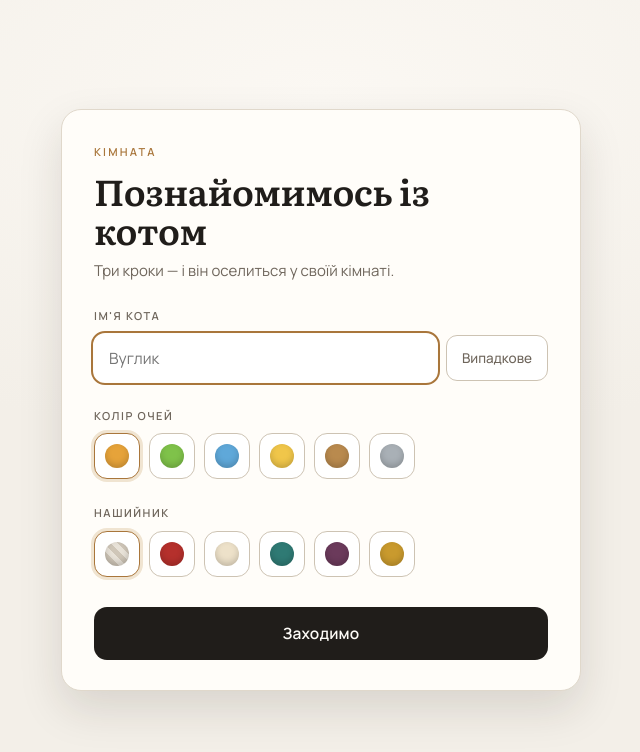
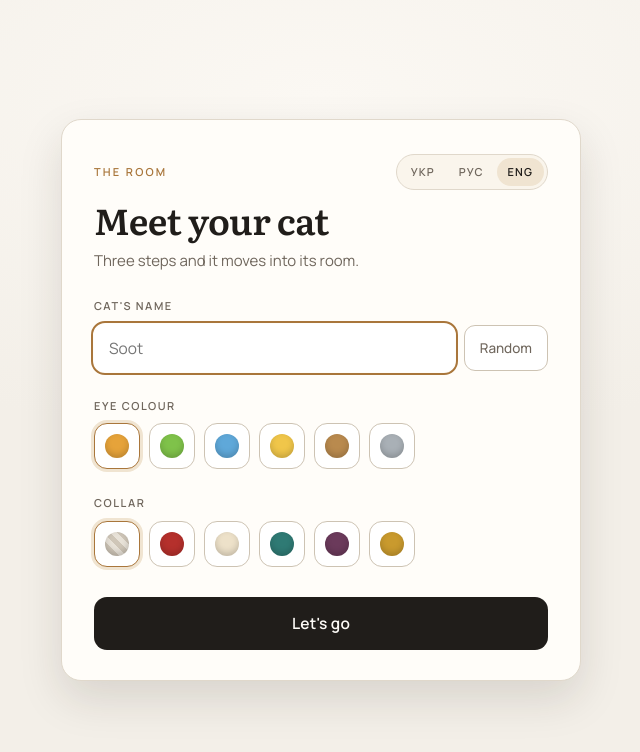
Before and after one commit to bbBUMmm/yourBlackCat, a plain HTML site: page index.html in a window 1280 px wide. Shown: the whole page, without its empty margins (319-959 px from the left). Drawn offline with nearby package versions, Linux system fonts and the light colour scheme.

Commit message:
fix lang

```diff
--- a/css/style.css
+++ b/css/style.css
@@ -46,6 +46,8 @@
   padding:34px 32px 30px;
   box-shadow:var(--shadow-m);
 }
+.setup-head{display:flex;align-items:center;justify-content:space-between;gap:14px}
+.setup-head .lang{background:#FAF5EC}
 .eyebrow{
   margin:0;
   font-size:11px;letter-spacing:.2em;text-transform:uppercase;
--- a/index.html
+++ b/index.html
@@ -1,5 +1,5 @@
 <!doctype html>
-<html lang="uk">
+<html lang="en">
 <head>
 <meta charset="utf-8">
 <meta name="viewport" content="width=device-width, initial-scale=1">
@@ -24,7 +24,10 @@
 <!-- ============ SETUP ============ -->
 <section id="setup" class="setup" hidden>
   <div class="setup-card">
-    <p class="eyebrow" data-i18n="setup.eyebrow"></p>
+    <div class="setup-head">
+      <p class="eyebrow" data-i18n="setup.eyebrow"></p>
+      <div class="lang" id="langSetup" role="group" aria-label="Language"></div>
+    </div>
     <h1 data-i18n="setup.title"></h1>
     <p class="lede" data-i18n="setup.lede"></p>
 
--- a/js/i18n.js
+++ b/js/i18n.js
@@ -148,19 +148,21 @@
   }
 };
 
-let current = 'uk';
+const LANG_KEY = 'pcr.lang.v2';
+let current = 'en';
 
-export function setLang(code) {
+/** `remember` is true only when the visitor picked a language themselves. */
+export function setLang(code, remember) {
   if (DICT[code]) current = code;
-  try { localStorage.setItem('pcr.lang', current); } catch (e) {}
+  if (remember) { try { localStorage.setItem(LANG_KEY, current); } catch (e) {} }
   document.documentElement.lang = current;
 }
 
-/** Ukrainian is the default; the switcher remembers anything the visitor picks. */
+/** English is the default; only a language the visitor picked is restored. */
 export function initLang() {
   let code = null;
-  try { code = localStorage.getItem('pcr.lang'); } catch (e) {}
-  setLang(DICT[code] ? code : 'uk');
+  try { code = localStorage.getItem(LANG_KEY); } catch (e) {}
+  setLang(DICT[code] ? code : 'en');
   return current;
 }
 
--- a/js/ui.js
+++ b/js/ui.js
@@ -28,6 +28,7 @@
   collars: document.getElementById('collarSwatches'),
   start: document.getElementById('startBtn'),
   langCtl: document.getElementById('langCtl'),
+  langSetup: document.getElementById('langSetup'),
   status: document.getElementById('status'),
   brand: document.getElementById('brandName')
 };
@@ -48,19 +49,23 @@
   if (el.brand) el.brand.textContent = draft.name || t('setup.namePlaceholder');
 }
 
+/** The same switcher on both screens — the setup card and the room's topbar. */
 function renderLang() {
-  el.langCtl.innerHTML = '';
+  [el.langCtl, el.langSetup].forEach(host => {
+    if (!host) return;
+    host.innerHTML = '';
     Object.keys(DICT).forEach(code => {
       const b = document.createElement('button');
       b.type = 'button';
       b.textContent = DICT[code].label;
       b.setAttribute('aria-pressed', String(code === lang()));
       b.addEventListener('click', () => {
-      setLang(code);
+        setLang(code, true);          // an explicit pick is the one worth remembering
         applyI18n();
         onLangChange();
       });
-    el.langCtl.appendChild(b);
+      host.appendChild(b);
+    });
   });
 }
 
```
Also changed, not shown: 1 other file. Lines whose indentation alone changed are shown as unchanged.
